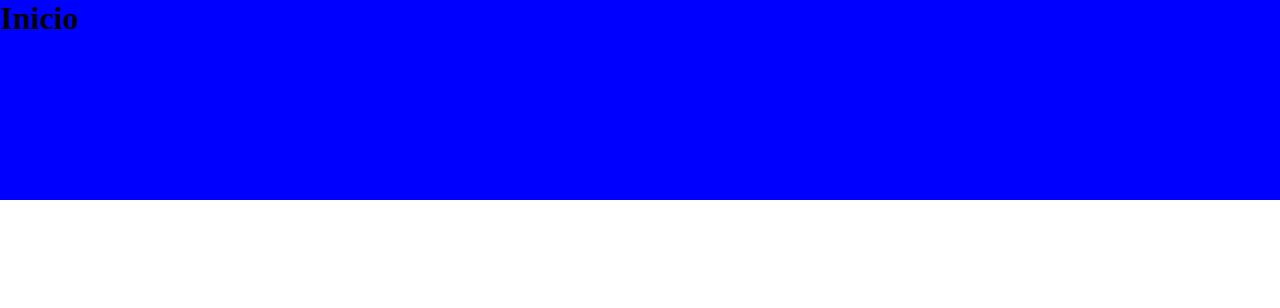
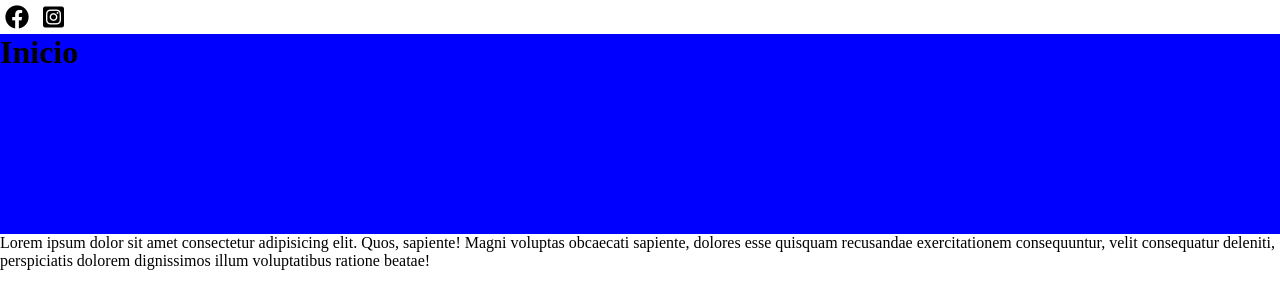
Before and after one commit to maxirosanda/clase10, a plain HTML site: page index.html in a window 1280 px wide. Drawn offline with Linux system fonts and the light colour scheme.

Commit message:
agrege oa

```diff
--- a/assets/css/style.css
+++ b/assets/css/style.css
@@ -8,3 +8,10 @@ header {
     background-color: blue;
     height: 200px;
 }
+.card img{
+    width: 150px;
+}
+.fa-facebook, .fa-instagram-square{
+    font-size: 24px;
+    margin: 5px;
+}
--- a/index.html
+++ b/index.html
@@ -5,15 +5,22 @@
     <meta http-equiv="X-UA-Compatible" content="IE=edge">
     <meta name="viewport" content="width=device-width, initial-scale=1.0">
     <title>Document</title>
+    <link rel="stylesheet" href="https://cdnjs.cloudflare.com/ajax/libs/font-awesome/6.1.1/css/all.min.css" integrity="sha512-KfkfwYDsLkIlwQp6LFnl8zNdLGxu9YAA1QvwINks4PhcElQSvqcyVLLD9aMhXd13uQjoXtEKNosOWaZqXgel0g==" crossorigin="anonymous" referrerpolicy="no-referrer" />
     <link rel="stylesheet" href="./assets/css/style.css">
 </head>
 <body>
-    <nav class="navbar"></nav>
+    <nav class="navbar">
+
+        <div class="redes">
+            <i class="fa-brands fa-facebook"></i>
+            <i class="fa-brands fa-instagram-square"></i>
+        </div>
+    </nav>
     <header>
         <h1>Inicio</h1>
     </header>
     <main>
-
+        <p>Lorem ipsum dolor sit amet consectetur adipisicing elit. Quos, sapiente! Magni voluptas obcaecati sapiente, dolores esse quisquam recusandae exercitationem consequuntur, velit consequatur deleniti, perspiciatis dolorem dignissimos illum voluptatibus ratione beatae!</p>
     </main>
     <aside>
 
```
Also changed, not shown: pages/productos.html (+1 -1 lines), assets/img/paisaje1.jpg (added), assets/maxi2.html (added).
